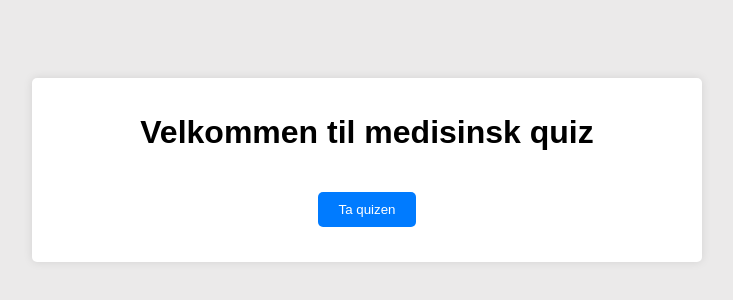
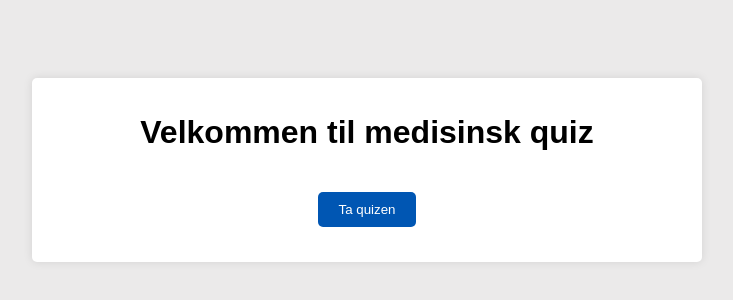
Before and after one commit to KenanAbouShakra/CaseOppgaveUio, a plain HTML site: page index.html in a window 1280 px wide. Shown: the part 230-530 px from the top of the page, without its empty margins (273-1006 px from the left). Drawn offline with Linux system fonts and the light colour scheme.

Commit message:
Update style.css

```diff
--- a/style.css
+++ b/style.css
@@ -10,8 +10,7 @@ body {
   padding: 0;
 }
 
-.container,
-.quizContainer {
+.container, .quizContainer {
   /* Stil for containere */
   background: white;
   padding: 15px;
@@ -33,8 +32,8 @@ button {
   display: inline-block;
   padding: 10px 20px;
   margin: 20px 0;
-    background-color: #007BFF;
-    color: white;
+  background-color: #0056b3;
+  color: #ffffff;
   border: none;
   border-radius: 5px;
   cursor: pointer;
@@ -42,7 +41,7 @@ button {
 }
 
 button:hover {
-    background-color: #0056b3;
+  background-color: #00408a; /* Enda mørkere nyanse for hover */
 }
 
 .radio {
@@ -57,13 +56,12 @@ button:hover {
   color: red;
 }
 
-
 /* Media query for skjermer mindre enn 600px bredde */
-
 @media (max-width: 599px) {
   body {
     padding: 10px;
   }
+
   .container,
   .quizContainer {
     max-width: 100%;
@@ -71,9 +69,7 @@ button:hover {
   }
 }
 
-
 /* Media query for skjermer mellom 600px og 999px bredde */
-
 @media (min-width: 600px) {
   .container,
   .quizContainer {
@@ -82,9 +78,7 @@ button:hover {
   }
 }
 
-
 /* Media query for skjermer større enn 1000px bredde */
-
 @media (min-width: 1000px) {
   .container,
   .quizContainer {
```
Lines whose indentation alone changed are shown as unchanged.
